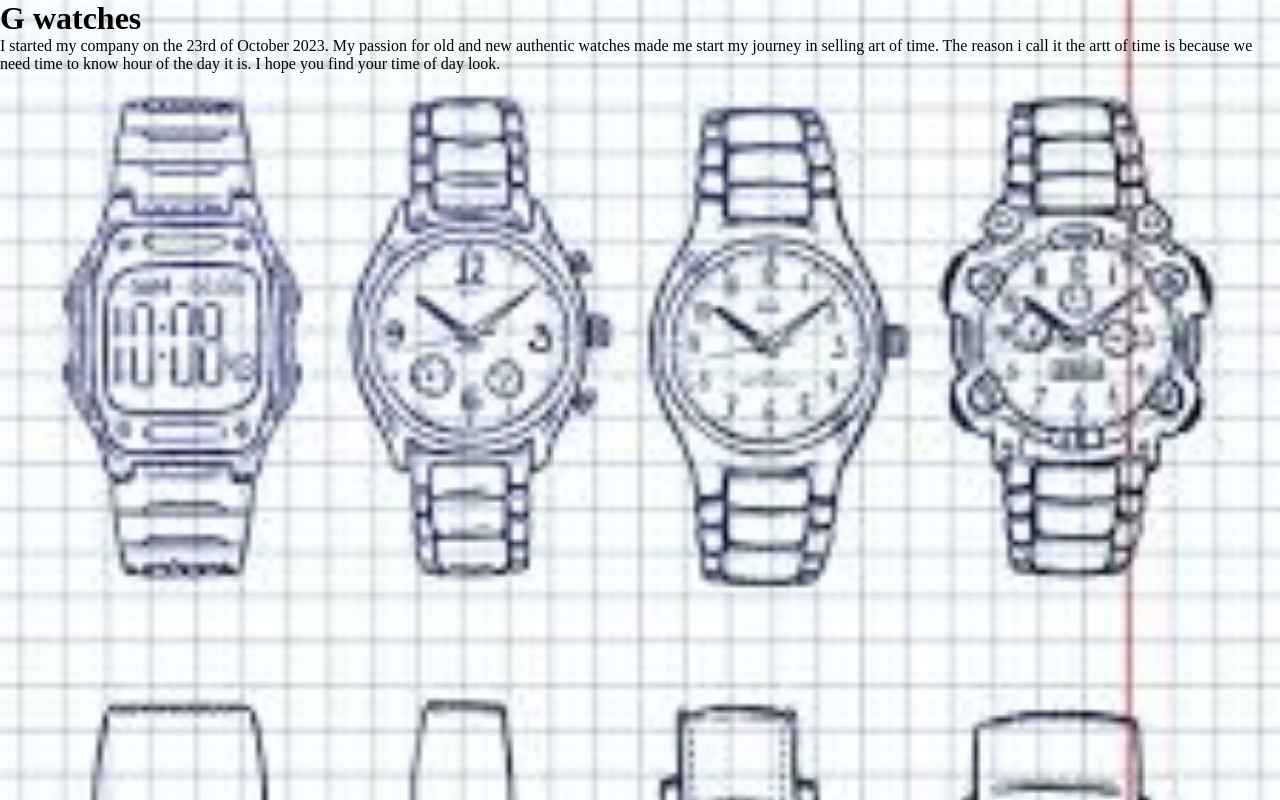
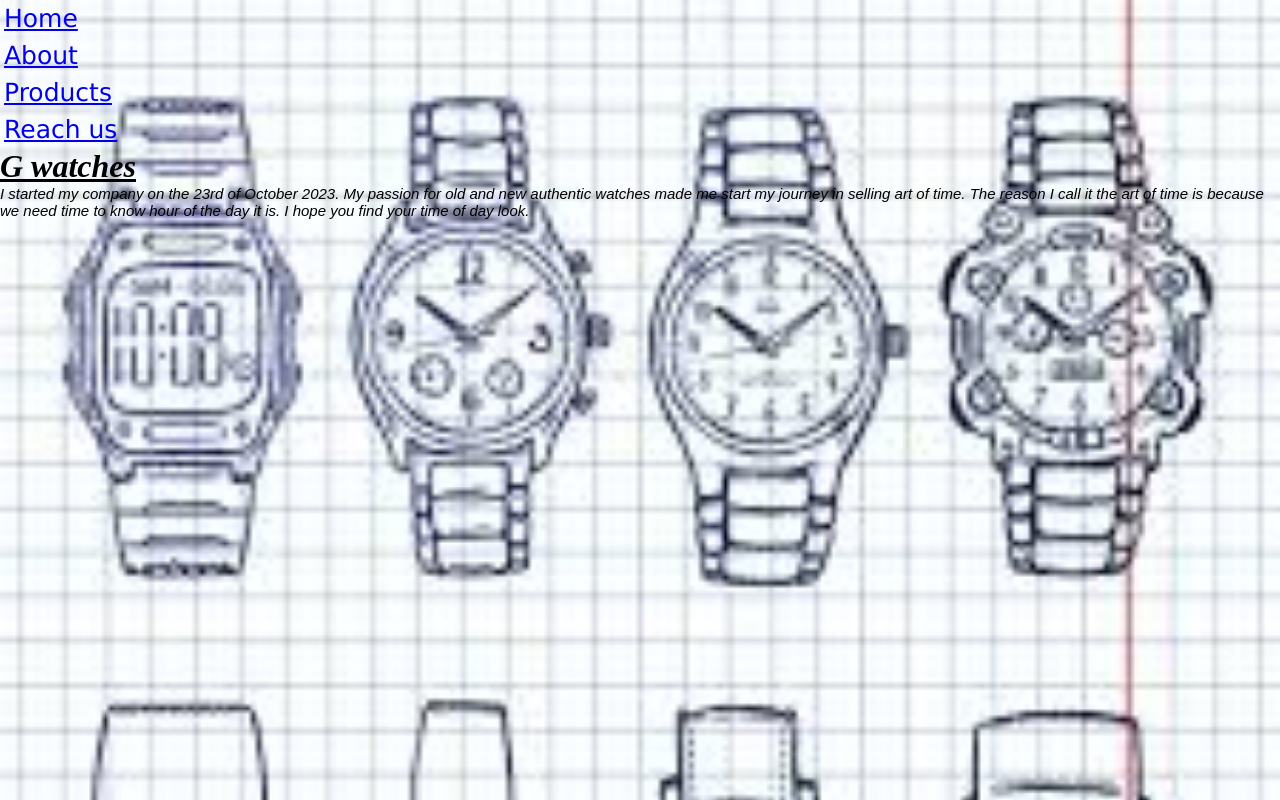
Before and after one commit to GSamuels5/ecommerceWebsite, a plain HTML site: page html/about.html in a window 1280 px wide. Drawn offline with Linux system fonts and the light colour scheme.

Commit message:
final draft

```diff
--- a/CSS/style.css
+++ b/CSS/style.css
@@ -9,10 +9,24 @@ body{
 background-image: url("../images/background.jpg");
 background-size: cover;
 background-color: rgb(135, 285, 165);
+background: -o-linear-gradient(rgb) 145 380 560;
 justify-content: center;
 size: 20%;
 
 }
+
+h1{
+    font-style: italic;
+    font-weight: bold;
+    text-decoration: underline;
+}
+#about p{
+    border: 1rem;
+    font-family: Arial, Helvetica, sans-serif;
+    font-style: italic;
+    font-size: 15px;
+}
+
 .container{
     width: 300px;
     height: 150px;
@@ -44,6 +58,9 @@ ul li{
     padding: 4px ;
     font-family: 'Lucida Sans', 'Lucida Sans Regular', 'Lucida Grande', 'Lucida Sans Unicode', Geneva, Verdana, sans-serif;
 font-size: 25px;
+box-sizing: border-box;
+border: 2px;
+box-shadow: inset;
 }
 
 .front, .back {
@@ -62,7 +79,7 @@ font-size: 25px;
 
 }
 .front {
-    background-image: url("./images/logo.png");
+    background-image: url("../images/logo.png");
 }
 footer{
     padding: 80% 0 0 0;
@@ -84,6 +101,11 @@ footer{
     width: 20rem;
     aspect-ratio: 1/1;}
 
+.container{
+    height: 10px;
+}
+
+
     @media screen and (width < 900px) {
         .container {
             flex-flow: column wrap;
--- a/html/about.html
+++ b/html/about.html
@@ -3,16 +3,41 @@
 <head>
     <meta charset="UTF-8">
     <meta name="viewport" content="width=device-width, initial-scale=1.0">
-    <link rel="stylesheet" href="../css/style.css">
+    <link rel="stylesheet" href="../CSS/style.css">
     <title>About</title>
 </head>
 <body>
+    <header>
+        <div class="class">
+            <nav id="naves">
+                <ul>
+                    <li>
+                        <a href="../index.html">Home</a>
+                    </li>
+                    <li>
+                        <a href="./about.html">About</a>
+                    </li>
+                    <li>
+                        <a href="./products.html">Products</a>
+                    </li>
+
+
+
+                    <li>
+                        <a href="./contact.html">Reach us</a>
+                    </li>
+                </ul>
+            </nav>
+        </div>
+    </header>
     <h1> G watches</h1>
+    <div id="about">
     <p>
         I started my company on the 23rd of October 2023.
         My passion for old and new authentic watches made me start my journey in selling art of time.
-         The reason i call it the artt of time is because we need time to know hour of the day it is.
+         The reason I call it the art of time is because we need time to know hour of the day it is.
          I hope you find your time of day look.
     </p>
+</div>
 </body>
 </html>
```
Also changed, not shown: html/contact.html (+23 -1 lines), html/products.html (+6 -5 lines), index.html (+3 -3 lines).
